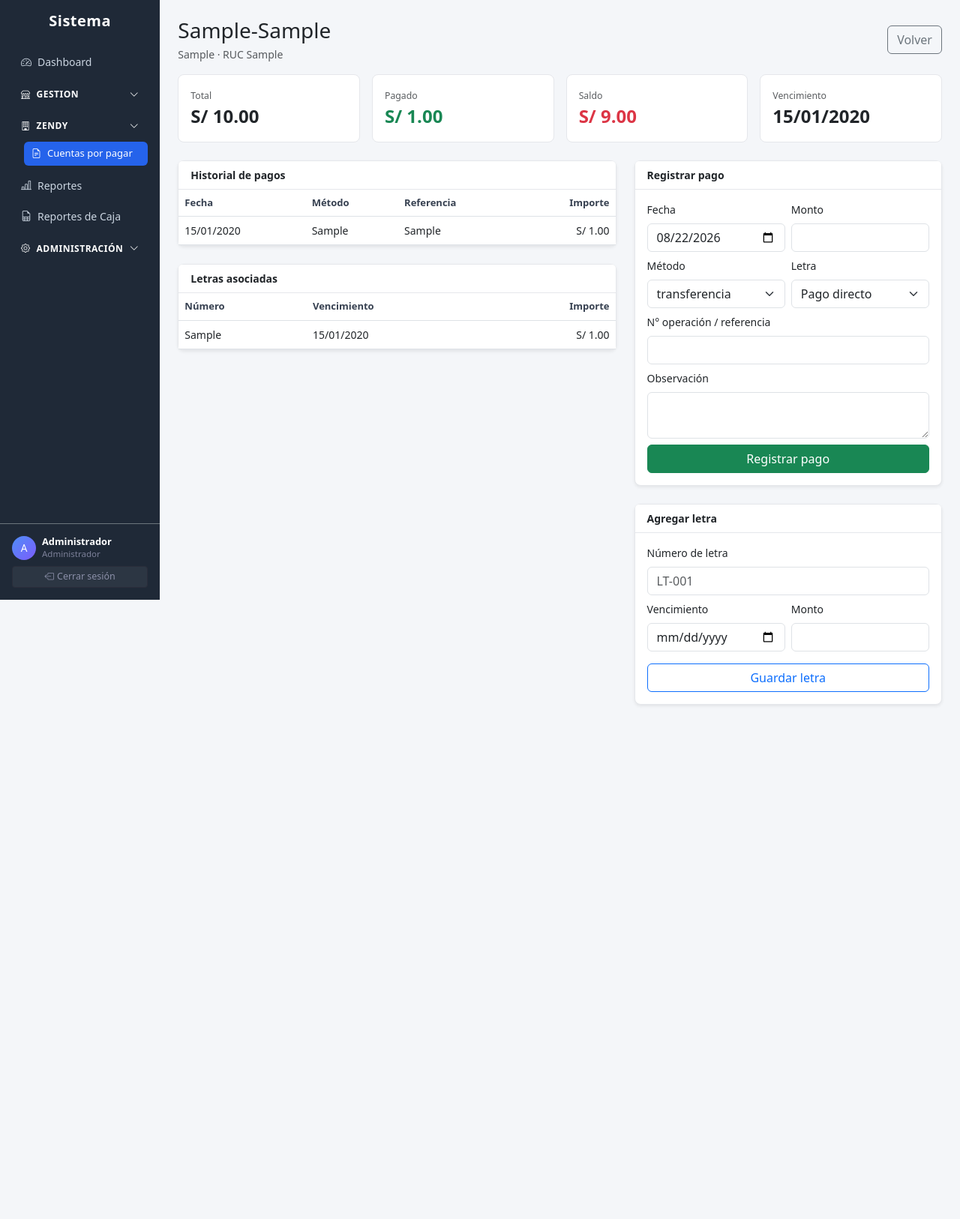
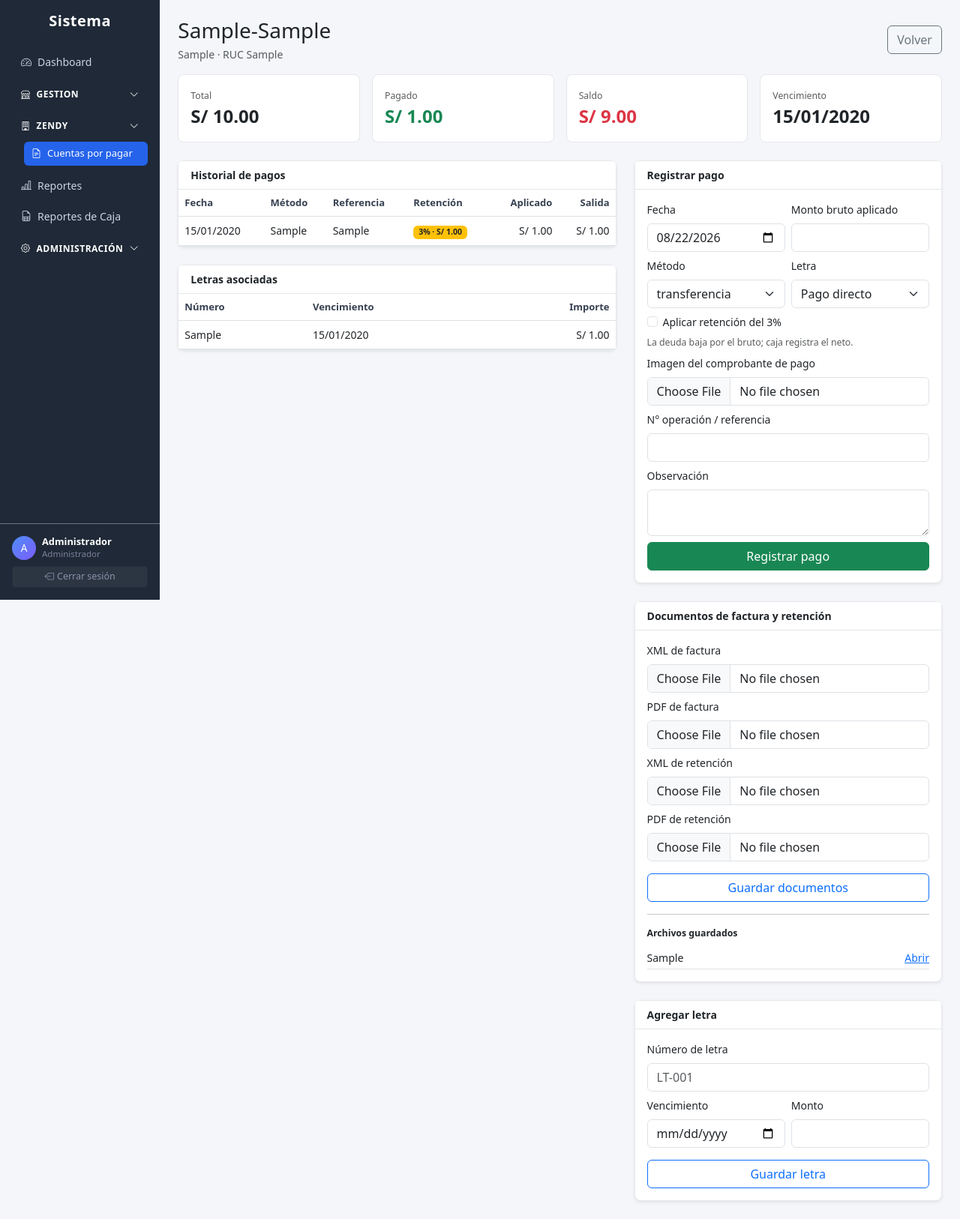
Before and after one commit to Joseventura51/casadets, a Laravel app: page /zendy/letras/1 in a window 1280 px wide. Shown: the whole page at 75% size. Before the commit the page ends 941 px from the top, so only its background shows below. Run offline with Laravel 12, Linux system fonts and the light colour scheme; a user stored in the database is signed in; data comes from the database, SQL or seed files in the repository; tables that the repository leaves empty hold one stand-in row (values such as "Sample post").

Commit message:
Implement retentions and document handling for accounts payable module
Replit-Commit-Author: Agent

```diff
--- a/app/Http/Controllers/CuentasPorPagarController.php
+++ b/app/Http/Controllers/CuentasPorPagarController.php
@@ -10,6 +10,7 @@ use App\Models\PagoProveedor;
 use App\Models\ProveedorCxp;
 use Illuminate\Http\Request;
 use Illuminate\Support\Facades\DB;
+use Illuminate\Support\Facades\Storage;
 use PhpOffice\PhpSpreadsheet\IOFactory;
 
 class CuentasPorPagarController extends Controller
@@ -131,7 +132,7 @@ class CuentasPorPagarController extends Controller
 
     public function show(CuentaPorPagar $cuenta)
     {
-        $cuenta->load(['proveedor', 'letras', 'aplicaciones.pago']);
+        $cuenta->load(['proveedor', 'letras', 'aplicaciones.pago.documentos', 'documentos']);
         return view('zendy.letra_show', compact('cuenta'));
     }
 
@@ -153,15 +154,24 @@ class CuentasPorPagarController extends Controller
             'fecha' => 'required|date', 'monto' => 'required|numeric|min:.01',
             'metodo_pago' => 'required|string|max:50', 'referencia' => 'nullable|string|max:120',
             'observaciones' => 'nullable|string|max:500', 'letra_id' => 'nullable|exists:letras_proveedor,id',
+            'pago_imagen' => 'nullable|file|max:10240',
         ]);
+        $retencion = $request->boolean('retencion_aplicada');
+        $data['retencion_aplicada'] = $retencion;
+        $data['retencion_porcentaje'] = $retencion ? 3 : 0;
+        $data['retencion_monto'] = $retencion ? round((float) $data['monto'] * .03, 2) : 0;
+        $data['monto_neto'] = round((float) $data['monto'] - $data['retencion_monto'], 2);
         if ((float) $data['monto'] > $cuenta->saldo + .01) return back()->with('error', 'El pago supera el saldo pendiente de la factura.');
         if (!empty($data['letra_id']) && !$cuenta->letras()->whereKey($data['letra_id'])->exists()) {
             return back()->with('error', 'La letra seleccionada no pertenece a esta factura.');
         }
-        DB::transaction(function () use ($data, $cuenta) {
+        $pagoImagen = $request->file('pago_imagen');
+        DB::transaction(function () use ($data, $cuenta, $pagoImagen) {
             $pago = PagoProveedor::create([
                 'proveedor_id' => $cuenta->proveedor_id, 'caja_id' => session('caja_id'),
                 'user_id' => auth()->id(), 'fecha' => $data['fecha'], 'monto' => $data['monto'],
+                'retencion_aplicada' => $data['retencion_aplicada'], 'retencion_porcentaje' => $data['retencion_porcentaje'],
+                'retencion_monto' => $data['retencion_monto'], 'monto_neto' => $data['monto_neto'],
                 'moneda' => $cuenta->moneda, 'metodo_pago' => $data['metodo_pago'],
                 'referencia' => $data['referencia'] ?? null, 'observaciones' => $data['observaciones'] ?? null,
             ]);
@@ -183,12 +193,45 @@ class CuentasPorPagarController extends Controller
                 'user_id' => auth()->id(),
                 'documento_tipo' => $cuenta->tipo_documento,
                 'documento_numero' => $cuenta->documento_numero,
-                'monto' => $data['monto'],
+                'monto' => $data['monto_neto'],
                 'fecha' => $data['fecha'],
-                'observaciones' => 'Pago de ' . $cuenta->documento_numero . ' a ' . $cuenta->proveedor->razon_social,
+                'observaciones' => 'Pago de ' . $cuenta->documento_numero . ' a ' . $cuenta->proveedor->razon_social
+                    . ($data['retencion_aplicada'] ? ' — Retención 3%: S/ ' . number_format($data['retencion_monto'], 2) : ''),
             ]);
+            if ($pagoImagen) {
+                app(\App\Services\DocumentoCxpService::class)->guardar(
+                    $pagoImagen, $cuenta, 'pago_imagen', $pago, auth()->id()
+                );
+            }
         });
         return back()->with('success', 'Pago registrado correctamente.');
+    }
+
+    public function subirDocumentos(Request $request, CuentaPorPagar $cuenta)
+    {
+        $tipos = ['factura_xml', 'factura_pdf', 'retencion_xml', 'retencion_pdf'];
+        $guardados = 0;
+        foreach ($tipos as $tipo) {
+            if (!$request->hasFile($tipo)) continue;
+            $archivo = $request->file($tipo);
+            if (!$archivo->isValid() || $archivo->getSize() > 10240 * 1024) {
+                return back()->with('error', 'El archivo ' . $tipo . ' no es válido o supera 10 MB.');
+            }
+            $extension = strtolower($archivo->getClientOriginalExtension());
+            $permitidas = str_contains($tipo, 'xml') ? ['xml'] : ['pdf'];
+            if (!in_array($extension, $permitidas, true)) return back()->with('error', "El archivo {$tipo} debe ser ." . $permitidas[0] . '.');
+            app(\App\Services\DocumentoCxpService::class)->guardar($archivo, $cuenta, $tipo, null, auth()->id());
+            $guardados++;
+        }
+        return back()->with('success', $guardados . ' documento(s) guardado(s).');
+    }
+
+    public function verDocumento(\App\Models\DocumentoCxp $documento)
+    {
+        abort_unless($documento->existeArchivo(), 404, 'Archivo no encontrado.');
+        return Storage::disk('public')->download($documento->ruta, $documento->nombre_original, [
+            'Content-Type' => $documento->mime_type,
+        ]);
     }
 
     public function vaciar(Request $request)
--- a/app/Models/CuentaPorPagar.php
+++ b/app/Models/CuentaPorPagar.php
@@ -23,6 +23,7 @@ class CuentaPorPagar extends Model
     public function proveedor(): BelongsTo { return $this->belongsTo(ProveedorCxp::class, 'proveedor_id'); }
     public function letras(): HasMany { return $this->hasMany(LetraProveedor::class, 'cuenta_por_pagar_id'); }
     public function aplicaciones(): HasMany { return $this->hasMany(AplicacionPagoProveedor::class, 'cuenta_por_pagar_id'); }
+    public function documentos(): HasMany { return $this->hasMany(DocumentoCxp::class, 'cuenta_por_pagar_id'); }
 
     public function getPagadoAttribute(): float
     {
--- /dev/null
+++ b/app/Models/DocumentoCxp.php
@@ -0,0 +1,20 @@
+<?php
+
+namespace App\Models;
+
+use Illuminate\Database\Eloquent\Model;
+use Illuminate\Support\Facades\Storage;
+
+class DocumentoCxp extends Model
+{
+    protected $table = 'documentos_cxp';
+    protected $fillable = [
+        'cuenta_por_pagar_id', 'pago_proveedor_id', 'tipo', 'nombre_original',
+        'ruta', 'mime_type', 'tamano', 'usuario_id',
+    ];
+
+    public function cuenta() { return $this->belongsTo(CuentaPorPagar::class, 'cuenta_por_pagar_id'); }
+    public function pago() { return $this->belongsTo(PagoProveedor::class, 'pago_proveedor_id'); }
+    public function existeArchivo(): bool { return Storage::disk('public')->exists($this->ruta); }
+    public function url(): string { return url('/zendy/documentos-cxp/' . $this->id . '/ver'); }
+}
--- a/app/Models/PagoProveedor.php
+++ b/app/Models/PagoProveedor.php
@@ -9,8 +9,9 @@ use Illuminate\Database\Eloquent\Relations\HasMany;
 class PagoProveedor extends Model
 {
     protected $table = 'pagos_proveedores';
-    protected $fillable = ['proveedor_id', 'caja_id', 'user_id', 'fecha', 'monto', 'moneda', 'metodo_pago', 'referencia', 'observaciones', 'estado'];
-    protected $casts = ['fecha' => 'date', 'monto' => 'decimal:2'];
+    protected $fillable = ['proveedor_id', 'caja_id', 'user_id', 'fecha', 'monto', 'retencion_aplicada', 'retencion_porcentaje', 'retencion_monto', 'monto_neto', 'moneda', 'metodo_pago', 'referencia', 'observaciones', 'estado'];
+    protected $casts = ['fecha' => 'date', 'monto' => 'decimal:2', 'retencion_aplicada' => 'boolean', 'retencion_porcentaje' => 'decimal:2', 'retencion_monto' => 'decimal:2', 'monto_neto' => 'decimal:2'];
     public function proveedor(): BelongsTo { return $this->belongsTo(ProveedorCxp::class, 'proveedor_id'); }
     public function aplicaciones(): HasMany { return $this->hasMany(AplicacionPagoProveedor::class, 'pago_proveedor_id'); }
+    public function documentos(): HasMany { return $this->hasMany(DocumentoCxp::class, 'pago_proveedor_id'); }
 }
--- a/resources/views/zendy/letra_show.blade.php
+++ b/resources/views/zendy/letra_show.blade.php
@@ -6,7 +6,7 @@
     <div><h3 class="mb-1">{{ $cuenta->serie }}-{{ $cuenta->correlativo }}</h3><p class="text-muted mb-0">{{ $cuenta->proveedor->razon_social }} · RUC {{ $cuenta->proveedor->ruc ?: '—' }}</p></div>
     <a href="/zendy/letras" class="btn btn-outline-secondary">Volver</a>
 </div>
-@if($cuenta->serie === 'F001') <div class="alert alert-success py-2"><i class="bi bi-check-circle me-1"></i>Factura F001 identificada como documento origen de esta cuenta por pagar.</div> @endif
+@if($cuenta->serie === 'F001') <div class="alert alert-success py-2"><i class="bi bi-check-circle me-1"></i>Factura F001 identificada como documento origen.</div> @endif
 <div class="row g-3 mb-4">
     <div class="col-md-3"><div class="card"><div class="card-body"><small class="text-muted">Total</small><div class="fs-4 fw-bold">S/ {{ number_format($cuenta->total,2) }}</div></div></div></div>
     <div class="col-md-3"><div class="card"><div class="card-body"><small class="text-muted">Pagado</small><div class="fs-4 fw-bold text-success">S/ {{ number_format($pagado,2) }}</div></div></div></div>
@@ -15,20 +15,25 @@
 </div>
 <div class="row g-4">
 <div class="col-lg-7">
-<div class="card shadow-sm mb-4"><div class="card-header fw-semibold">Historial de pagos</div><div class="table-responsive"><table class="table mb-0"><thead><tr><th>Fecha</th><th>Método</th><th>Referencia</th><th class="text-end">Importe</th></tr></thead><tbody>
-@forelse($cuenta->aplicaciones as $aplicacion)<tr><td>{{ $aplicacion->pago?->fecha?->format('d/m/Y') }}</td><td>{{ ucfirst($aplicacion->pago?->metodo_pago) }}</td><td>{{ $aplicacion->pago?->referencia ?: '—' }}</td><td class="text-end">S/ {{ number_format($aplicacion->monto_aplicado,2) }}</td></tr>@empty<tr><td colspan="4" class="text-center text-muted py-4">Sin pagos registrados.</td></tr>@endforelse
+<div class="card shadow-sm mb-4"><div class="card-header fw-semibold">Historial de pagos</div><div class="table-responsive"><table class="table mb-0"><thead><tr><th>Fecha</th><th>Método</th><th>Referencia</th><th>Retención</th><th class="text-end">Aplicado</th><th class="text-end">Salida</th></tr></thead><tbody>
+@forelse($cuenta->aplicaciones as $a)<tr><td>{{ $a->pago?->fecha?->format('d/m/Y') }}</td><td>{{ ucfirst($a->pago?->metodo_pago) }}</td><td>{{ $a->pago?->referencia ?: '—' }}</td><td>@if($a->pago?->retencion_aplicada)<span class="badge bg-warning text-dark">3% · S/ {{ number_format($a->pago->retencion_monto,2) }}</span>@else — @endif</td><td class="text-end">S/ {{ number_format($a->monto_aplicado,2) }}</td><td class="text-end">S/ {{ number_format($a->pago?->monto_neto ?? $a->monto_aplicado,2) }}</td></tr>@empty<tr><td colspan="6" class="text-center text-muted py-4">Sin pagos registrados.</td></tr>@endforelse
 </tbody></table></div></div>
 <div class="card shadow-sm"><div class="card-header fw-semibold">Letras asociadas</div><div class="table-responsive"><table class="table mb-0"><thead><tr><th>Número</th><th>Vencimiento</th><th class="text-end">Importe</th></tr></thead><tbody>
-@forelse($cuenta->letras as $letra)<tr><td>{{ $letra->numero }}</td><td>{{ $letra->fecha_vencimiento->format('d/m/Y') }}</td><td class="text-end">S/ {{ number_format($letra->monto,2) }}</td></tr>@empty<tr><td colspan="3" class="text-center text-muted py-4">No se han registrado letras para esta factura.</td></tr>@endforelse
+@forelse($cuenta->letras as $letra)<tr><td>{{ $letra->numero }}</td><td>{{ $letra->fecha_vencimiento->format('d/m/Y') }}</td><td class="text-end">S/ {{ number_format($letra->monto,2) }}</td></tr>@empty<tr><td colspan="3" class="text-center text-muted py-4">No hay letras asociadas.</td></tr>@endforelse
 </tbody></table></div></div>
 </div>
 <div class="col-lg-5">
 <div class="card shadow-sm mb-4"><div class="card-header fw-semibold">Registrar pago</div><div class="card-body">
-@if($saldo > 0)<form method="POST" action="/zendy/letras/{{ $cuenta->id }}/pago">@csrf
-<div class="row g-2"><div class="col-6"><label class="form-label">Fecha</label><input type="date" name="fecha" value="{{ today()->toDateString() }}" class="form-control" required></div><div class="col-6"><label class="form-label">Monto</label><input type="number" name="monto" step="0.01" min="0.01" max="{{ $saldo }}" class="form-control" required></div>
+@if($saldo > 0)<form method="POST" action="/zendy/letras/{{ $cuenta->id }}/pago" enctype="multipart/form-data">@csrf
+<div class="row g-2"><div class="col-6"><label class="form-label">Fecha</label><input type="date" name="fecha" value="{{ today()->toDateString() }}" class="form-control" required></div><div class="col-6"><label class="form-label">Monto bruto aplicado</label><input type="number" name="monto" step="0.01" min="0.01" max="{{ $saldo }}" class="form-control" required></div>
 <div class="col-6"><label class="form-label">Método</label><select name="metodo_pago" class="form-select"><option>transferencia</option><option>efectivo</option><option>depósito</option><option>cheque</option><option>otro</option></select></div><div class="col-6"><label class="form-label">Letra</label><select name="letra_id" class="form-select"><option value="">Pago directo</option>@foreach($cuenta->letras as $letra)<option value="{{ $letra->id }}">{{ $letra->numero }}</option>@endforeach</select></div>
-<div class="col-12"><label class="form-label">N° operación / referencia</label><input name="referencia" class="form-control"></div><div class="col-12"><label class="form-label">Observación</label><textarea name="observaciones" rows="2" class="form-control"></textarea></div><div class="col-12"><button class="btn btn-success w-100">Registrar pago</button></div></div></form>
+<div class="col-12"><div class="form-check"><input class="form-check-input" type="checkbox" name="retencion_aplicada" value="1" id="retencion"><label class="form-check-label" for="retencion">Aplicar retención del 3%</label></div><small class="text-muted">La deuda baja por el bruto; caja registra el neto.</small></div>
+<div class="col-12"><label class="form-label">Imagen del comprobante de pago</label><input type="file" name="pago_imagen" class="form-control" accept="image/*"></div><div class="col-12"><label class="form-label">N° operación / referencia</label><input name="referencia" class="form-control"></div><div class="col-12"><label class="form-label">Observación</label><textarea name="observaciones" rows="2" class="form-control"></textarea></div><div class="col-12"><button class="btn btn-success w-100">Registrar pago</button></div></div></form>
 @else <div class="alert alert-success mb-0">Esta cuenta ya está pagada.</div>@endif
+</div></div>
+<div class="card shadow-sm mb-4"><div class="card-header fw-semibold">Documentos de factura y retención</div><div class="card-body"><form method="POST" action="/zendy/letras/{{ $cuenta->id }}/documentos" enctype="multipart/form-data">@csrf
+<div class="mb-2"><label class="form-label">XML de factura</label><input type="file" name="factura_xml" class="form-control" accept=".xml"></div><div class="mb-2"><label class="form-label">PDF de factura</label><input type="file" name="factura_pdf" class="form-control" accept=".pdf"></div><div class="mb-2"><label class="form-label">XML de retención</label><input type="file" name="retencion_xml" class="form-control" accept=".xml"></div><div class="mb-2"><label class="form-label">PDF de retención</label><input type="file" name="retencion_pdf" class="form-control" accept=".pdf"></div><button class="btn btn-outline-primary w-100 mt-2">Guardar documentos</button></form>
+@if($cuenta->documentos->count())<hr><div class="small fw-semibold mb-2">Archivos guardados</div>@foreach($cuenta->documentos as $d)<div class="d-flex justify-content-between border-bottom py-1"><span>{{ ucfirst(str_replace('_',' ', $d->tipo)) }}</span><a href="{{ $d->url() }}">Abrir</a></div>@endforeach @endif
 </div></div>
 <div class="card shadow-sm"><div class="card-header fw-semibold">Agregar letra</div><div class="card-body"><form method="POST" action="/zendy/letras/{{ $cuenta->id }}/letra">@csrf
 <div class="mb-2"><label class="form-label">Número de letra</label><input name="numero" class="form-control" placeholder="LT-001" required></div><div class="row g-2"><div class="col-6"><label class="form-label">Vencimiento</label><input type="date" name="fecha_vencimiento" class="form-control" required></div><div class="col-6"><label class="form-label">Monto</label><input type="number" name="monto" step="0.01" min="0.01" max="{{ $saldo }}" class="form-control" required></div></div><button class="btn btn-outline-primary w-100 mt-3">Guardar letra</button>
--- a/routes/web.php
+++ b/routes/web.php
@@ -42,6 +42,8 @@ Route::middleware(['auth', 'check.activo'])->group(function () {
         Route::get('/zendy/letras/{cuenta}', [\App\Http\Controllers\CuentasPorPagarController::class, 'show']);
         Route::post('/zendy/letras/{cuenta}/letra', [\App\Http\Controllers\CuentasPorPagarController::class, 'crearLetra']);
         Route::post('/zendy/letras/{cuenta}/pago', [\App\Http\Controllers\CuentasPorPagarController::class, 'registrarPago']);
+        Route::post('/zendy/letras/{cuenta}/documentos', [\App\Http\Controllers\CuentasPorPagarController::class, 'subirDocumentos']);
+        Route::get('/zendy/documentos-cxp/{documento}/ver', [\App\Http\Controllers\CuentasPorPagarController::class, 'verDocumento']);
         Route::delete('/zendy/letras', [\App\Http\Controllers\CuentasPorPagarController::class, 'vaciar']);
     });
 
```
Also changed, not shown: app/Services/DocumentoCxpService.php (added, +36 -0 lines), .agents/changelog/CHANGELOG.md, database/migrations/2026_08_22_000002_add_retencion_and_documents_cxp.php (added).
